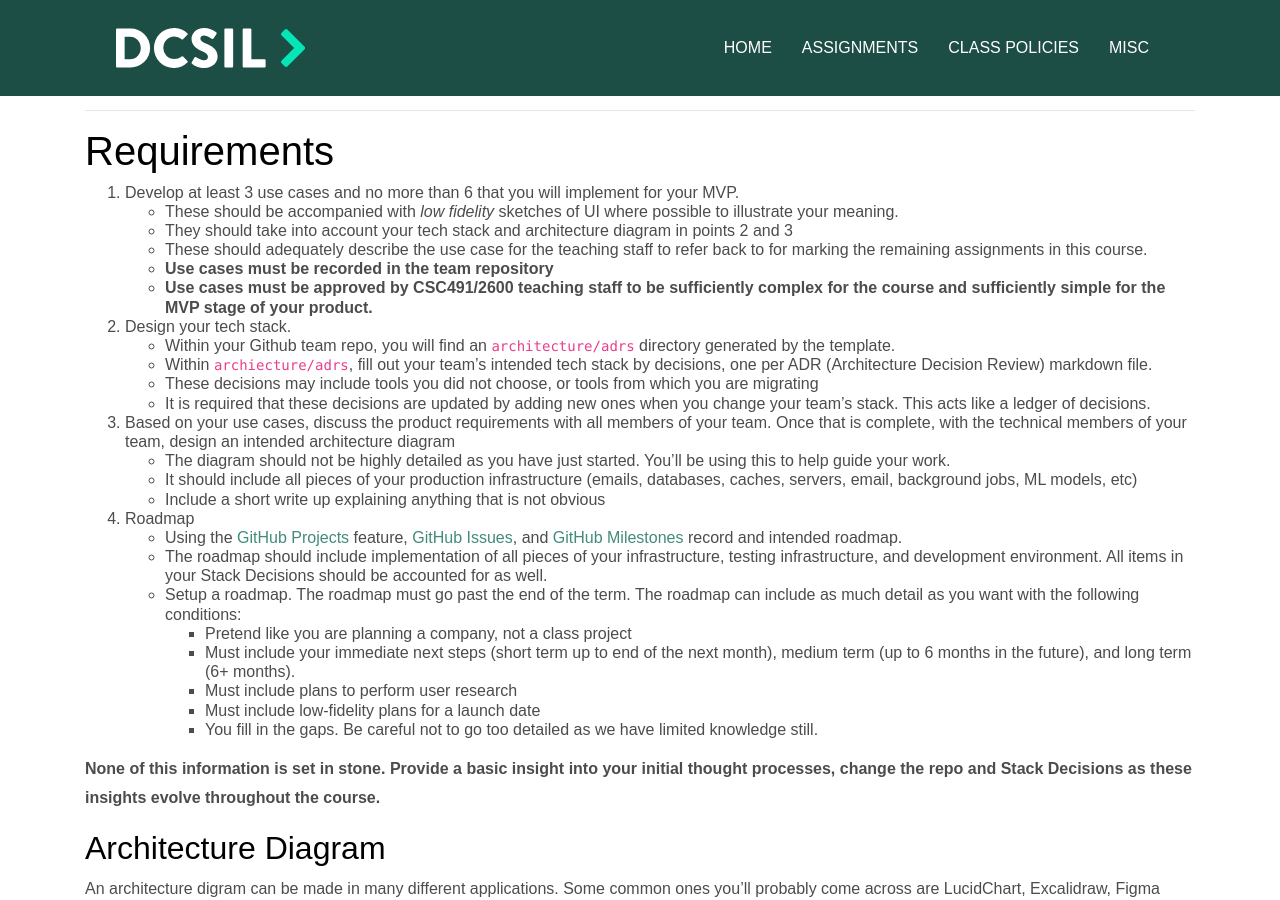
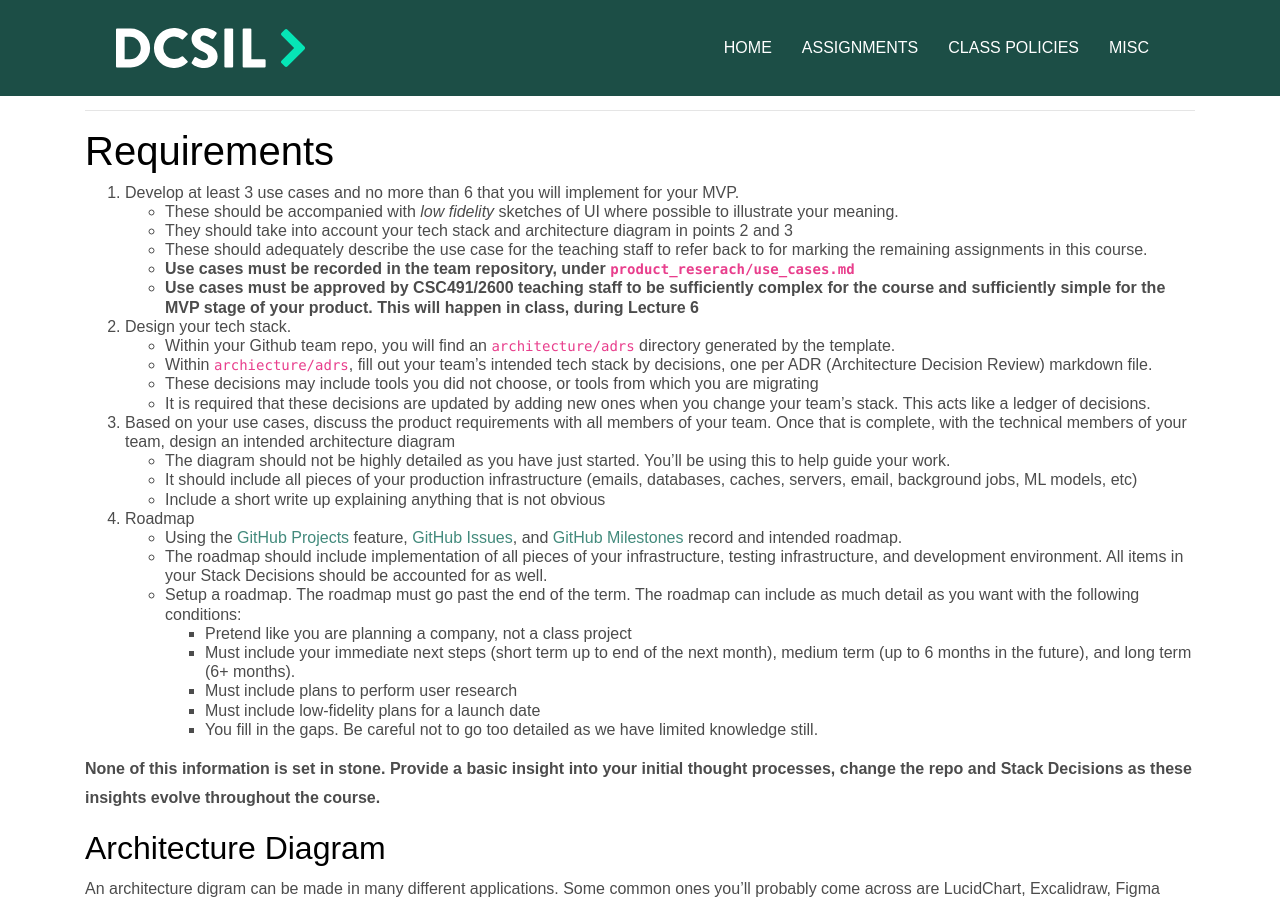
Before and after one commit to dcsil/CSC491, a Jekyll site: the page built from assignments/a3.md, in a window 1280 px wide and 900 px high, scrolled down 537 px. Built offline with Jekyll 4.4.1, drawn with Linux system fonts in a browser that asks for light colours; our own code applies the rules of GitHub Pages for plain Markdown files.

Commit message:
be more explicit about team repo locations

```diff
--- a/assignments/a3.md
+++ b/assignments/a3.md
@@ -26,8 +26,8 @@ You will be expected to work together and submit this assignment as a team. Anyo
   - These should be accompanied with _low fidelity_ sketches of UI where possible to illustrate your meaning.
   - They should take into account your tech stack and architecture diagram in points 2 and 3
   - These should adequately describe the use case for the teaching staff to refer back to for marking the remaining assignments in this course.
-  - **Use cases must be recorded in the team repository**
-  - **Use cases must be approved by CSC491/2600 teaching staff to be sufficiently complex for the course and sufficiently simple for the MVP stage of your product.**
+  - **Use cases must be recorded in the team repository, under `product_reserach/use_cases.md`**
+  - **Use cases must be approved by CSC491/2600 teaching staff to be sufficiently complex for the course and sufficiently simple for the MVP stage of your product. This will happen in class, during Lecture 6**
 2. Design your tech stack.
     - Within your Github team repo, you will find an `architecture/adrs` directory generated by the template.
     - Within `archiecture/adrs`, fill out your team's intended tech stack by decisions, one per ADR (Architecture Decision Review) markdown file.
```
Also changed, not shown: assignments/a2.md (+1 -1 lines).
